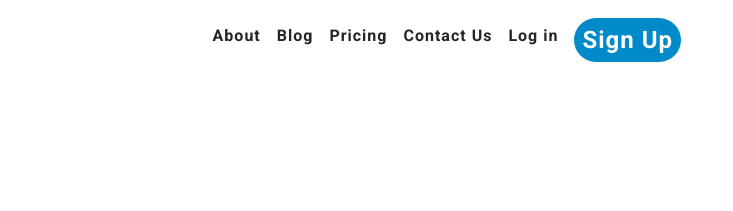
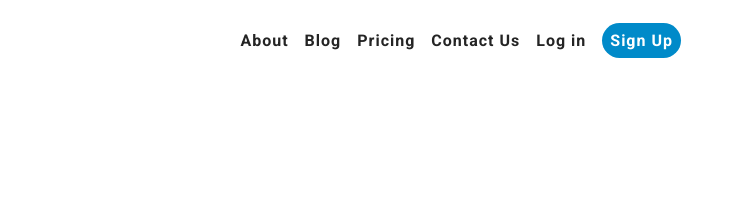
Before and after one commit to xquiyo/QreactFinalProject, a plain HTML site: page index.html in a window 1280 px wide. Shown: the top 211 px of the page, 547-1280 px from the left. Drawn offline with Linux system fonts and the light colour scheme.

Commit message:
Changed size of the SIGNUP btn on NAV

```diff
--- a/styles.css
+++ b/styles.css
@@ -326,13 +326,11 @@ nav {
 .nav__link--primary {
   background-color: #008ac9;
   color: white;
-  font-size: 24px;
   padding: 8px;
   border-radius: 24px;
 
 }
 .nav__link--primary:hover {
-  opacity: 1;
   background-color: #004e97;
   color: white;
   transition: all 300ms ease;
```
